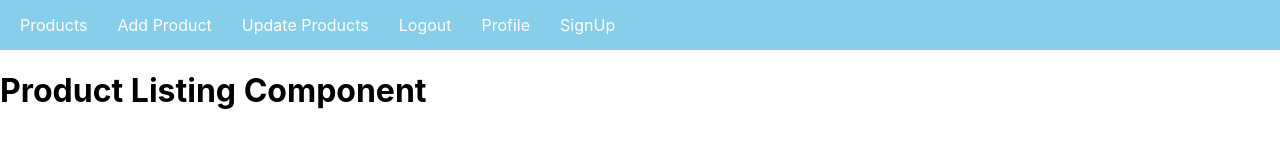
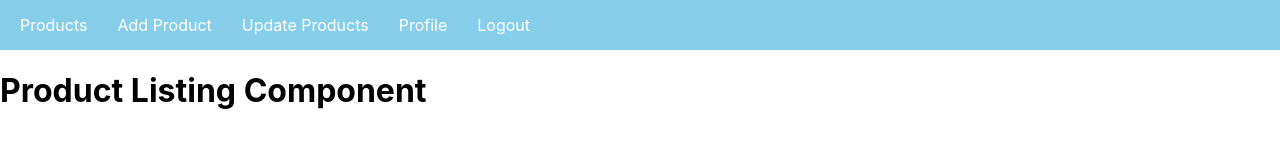
Before and after one commit to akhileshtiwari2/e-dashboard-client, a React (Create React App) app: page / in a window 1280 px wide. Shown: the top 160 px of the page. Built offline with nearby package versions, Linux system fonts and the light colour scheme; sample sign-in values are in the browser's storage.

Commit message:
LocalStorage,update navbar loout/signup only show

```diff
--- a/src/App.js
+++ b/src/App.js
@@ -2,21 +2,25 @@
 import Nav from './components/Nav';
 import {BrowserRouter,Routes,Route} from 'react-router-dom';
 import Footer from './components/Footer';
-import SignUp from './components/SignUp'
-
+import SignUp from './components/SignUp';
+import PrivateComponent from './components/PrivateComponent'
 function App() {
   return (
     <div className="App">
       <BrowserRouter>
       <Nav/>
       <Routes>
+
+        <Route element={<PrivateComponent/>}>
         <Route path="/" element={<h1>Product Listing Component</h1>}/>
         <Route path="/add" element={<h1>Add Product Component</h1>}/>
         <Route path="/update" element={<h1>Update Product Component</h1>}/>
         <Route path="/logout" element={<h1>logout</h1>}/>
         <Route path="/profile" element={<h1>Profile</h1>}/>
+        </Route>
+
         <Route path="/signup" element={<SignUp/>}/>
-      </Routes>
+        </Routes>
       </BrowserRouter>
       <Footer />
     </div>
--- a/src/components/Nav.js
+++ b/src/components/Nav.js
@@ -2,15 +2,16 @@
 import {Link} from 'react-router-dom';
 
 const Nav=()=>{
+    const auth = localStorage.getItem('user');
     return(
         <div>
             <ul className="nav-ul">
                 <li><Link to="/">Products</Link></li>
                 <li><Link to="/add">Add Product</Link></li>
                 <li><Link to="/update">Update Products</Link></li>
-                <li><Link to="/logout">Logout</Link></li>
+
                 <li><Link to="/profile">Profile</Link></li>
-                <li><Link to="/signup">SignUp</Link></li>
+                <li>{auth?<Link to="/logout">Logout</Link>:<Link to="/signup">SignUp</Link>}</li>
             </ul>
         </div>
     )
--- /dev/null
+++ b/src/components/PrivateComponent.js
@@ -0,0 +1,9 @@
+import React from 'react';
+import {Navigate,Outlet} from 'react-router-dom';
+
+
+const PrivateComponent = ()=>{
+    const auth = localStorage.getItem('user');
+    return auth?<Outlet />:<Navigate to='/signup'/>
+}
+export default PrivateComponent;
--- a/src/components/SignUp.js
+++ b/src/components/SignUp.js
@@ -1,4 +1,4 @@
-import React,{useState} from 'react'
+import React,{useState,useEffect} from 'react';
 import {useNavigate} from 'react-router-dom'
 
 const SignUp =()=>{
@@ -7,6 +7,16 @@
     const [email,setEmail]=useState("");
     const navigate = useNavigate();
 
+    useEffect(()=>{
+        const auth = localStorage.getItem('user');
+        if(auth)
+        {
+            navigate('/')
+        }
+    })
+
+
+    //Fetch API
     const collectData= async()=>{
         console.warn(name,email,password)
         let result = await fetch('http://localhost:5000/register',{
@@ -18,6 +28,7 @@
         })
         result = await result.json();
         console.log(result)
+        //Save Data on local Storage
          localStorage.setItem("user",JSON.stringify(result));
         if(result){
             navigate('/')
```
